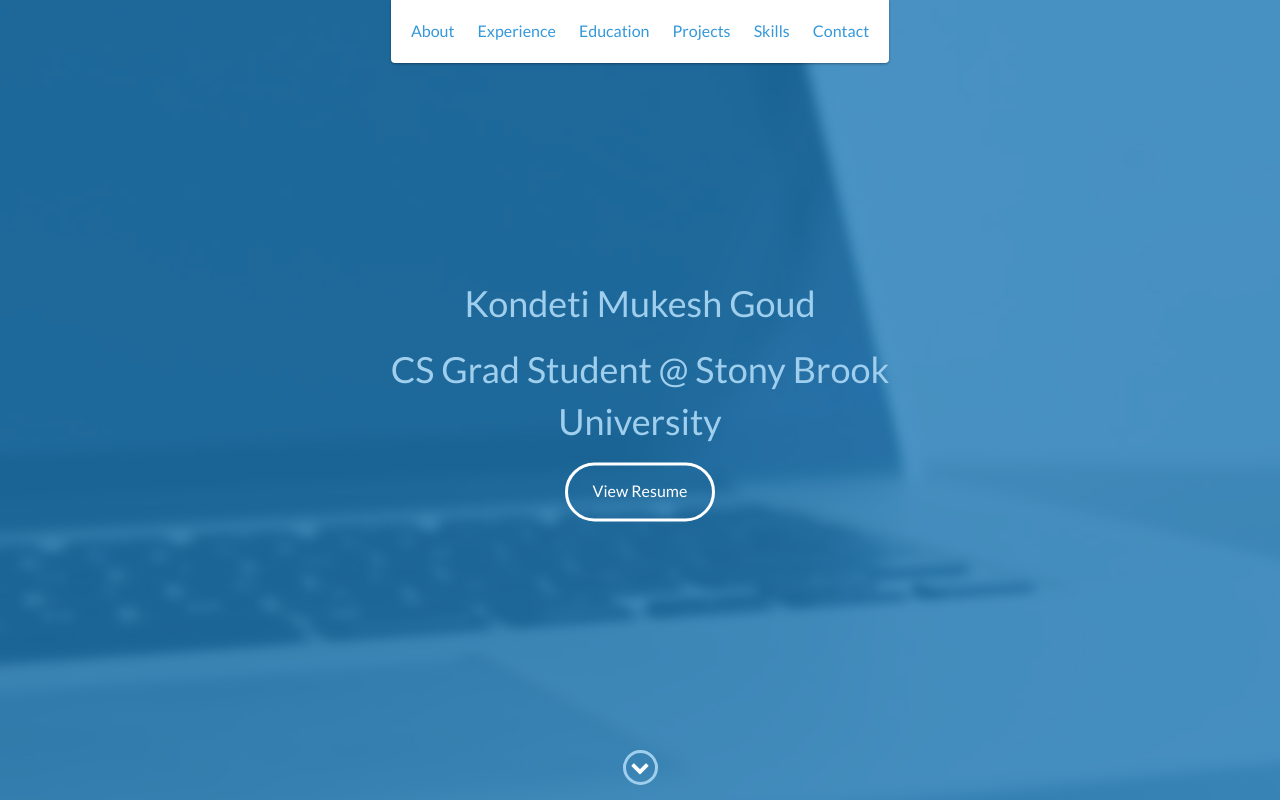
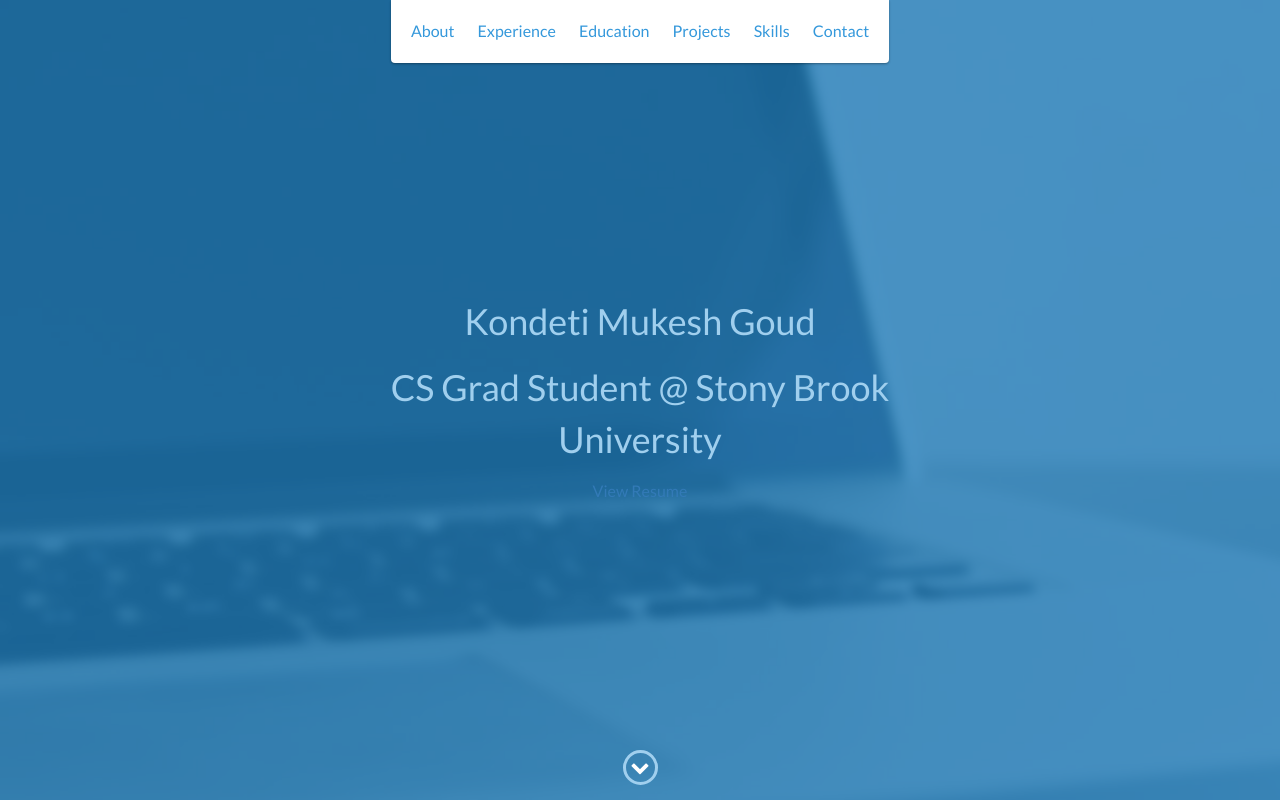
Before and after one commit to kmg1905/kmg1905.github.io, a website: page index.html in a window 1280 px wide. Shown: the top 800 px of the page. Drawn offline with nearby package versions, Linux system fonts and the light colour scheme.

Commit message:
Update index.html
Updated Resume

```diff
--- a/index.html
+++ b/index.html
@@ -50,7 +50,7 @@
         <div id="lead-content">
             <h2>Kondeti Mukesh Goud</h2>
             <h2>CS Grad Student @ Stony Brook University</h2>
-            <a href="https://drive.google.com/file/d/1TQ9YTY1vdm7H0WS8IPA3rQX3REzxPN-V/view?usp=sharing" class="btn-rounded-white">View Resume</a>
+            <a href="https://drive.google.com/file/d/1TQ9YTY1vdm7H0WS8IPA3rQX3REzxPN-V/view?usp=sharing">View Resume</a>
         </div>
         <!-- End #lead-content -->
 
```
